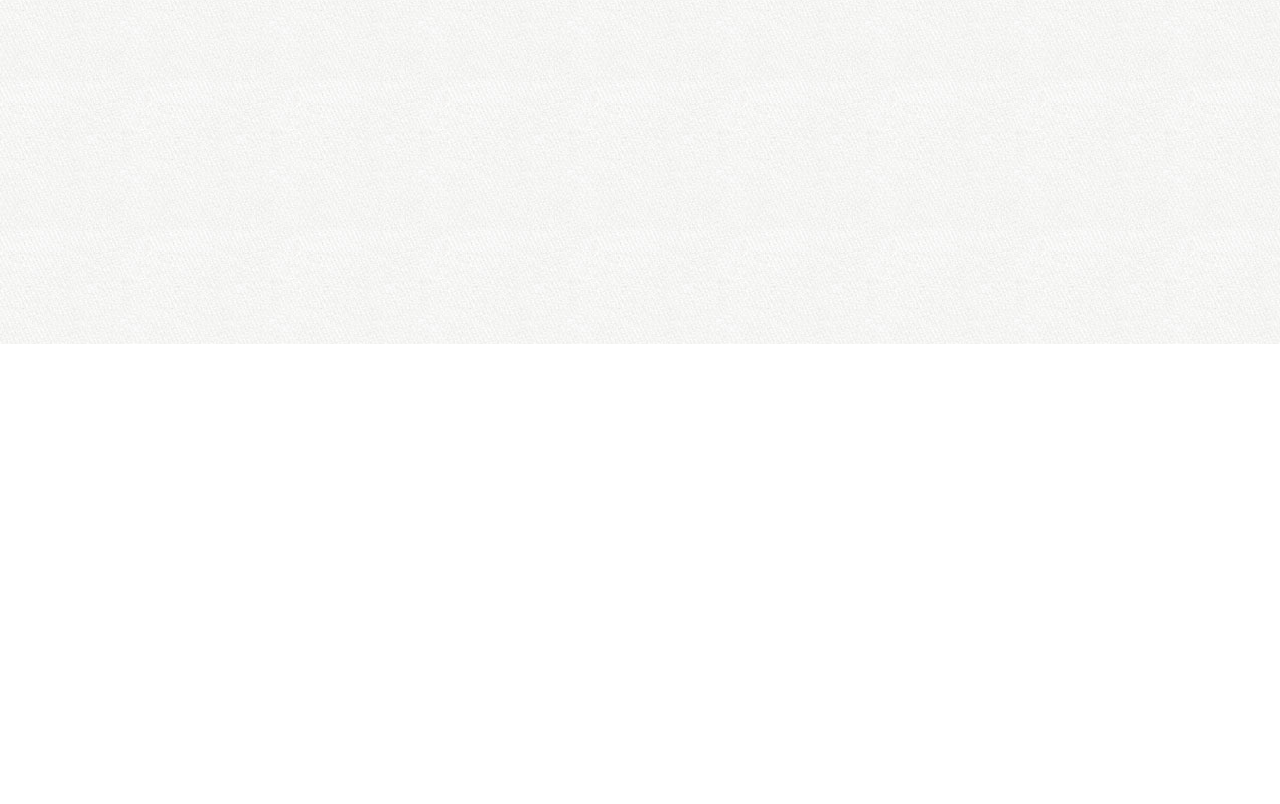
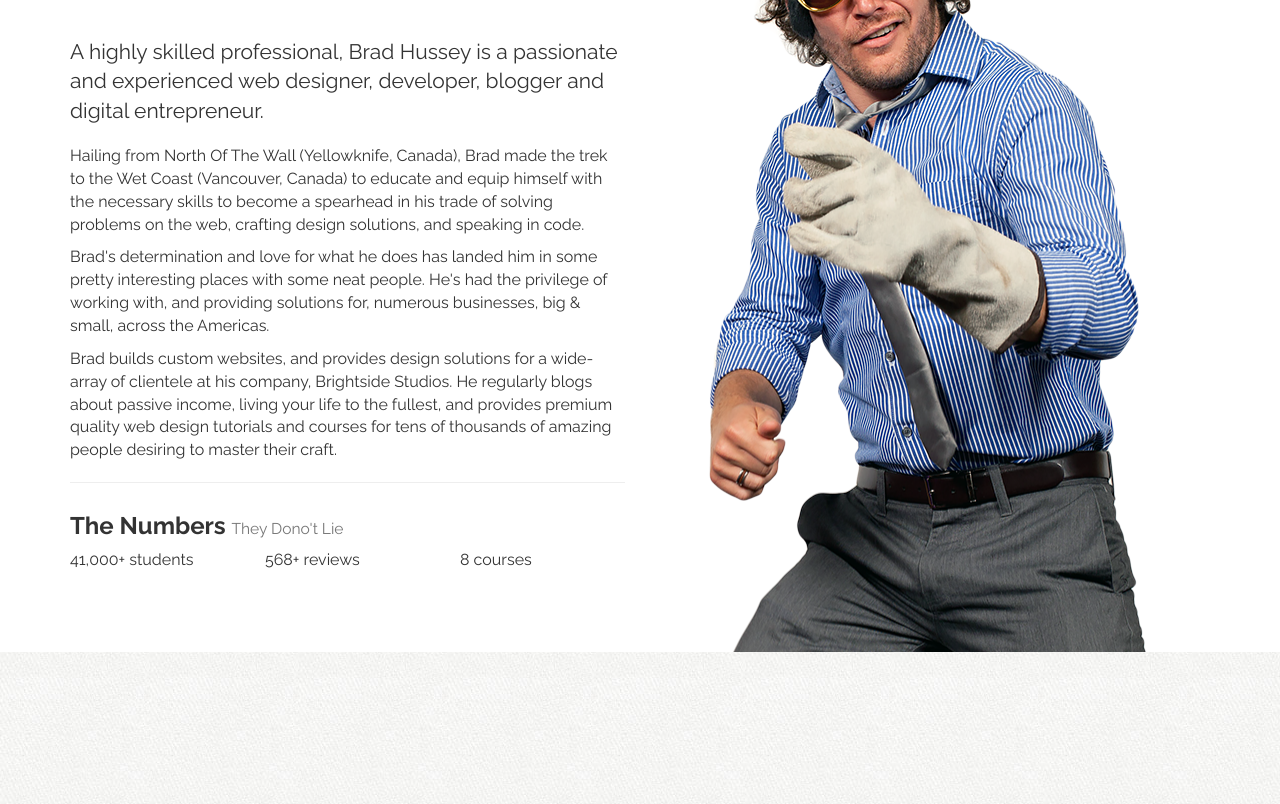
Before and after one commit to katreinhart/bootstrapcourse, a plain HTML site: page static/index.html in a window 1280 px wide. Shown: the part 4516-5320 px from the top of the page. Before the commit the page ends 4860 px from the top, so only its background shows below. Drawn offline with nearby package versions, Linux system fonts and the light colour scheme.

Commit message:
Added instructor section with background image

```diff
--- a/static/assets/css/custom.css
+++ b/static/assets/css/custom.css
@@ -178,6 +178,12 @@ section h3{
   color: white;
 }
 
+#instructor{
+  background: white url('../img/brad-elvis.png') 90% -10px no-repeat;
+
+
+}
+
 /* === CUSTOM ICON SPRITES === */
 i.ci{
   display: inline-block;
--- a/static/index.html
+++ b/static/index.html
@@ -262,17 +262,76 @@ Web developers are paid well, anywhere from $33,000 to more than $105,000 per ye
       </div><!-- container -->
     </section><!-- featurette -->
 
+  <!-- instructor
+==============================================-->
+    <section id="instructor">
+      <div class="container">
+        <div class="row">
+          <div class="col-sm-8 col-md-6">
+            <div class="row">
+              <div class="col-lg-8">
+  							<h2>Your Instructor <small>Brad Hussey</small></h2>
+  						</div><!-- end col -->
+  						<div class="col-lg-4">
+  							<a href="https://twitter.com/bradhussey" class="badge social twitter" target="_blank"><i class="fa fa-twitter"></i></a>
+  							<a href="https://facebook.com/bradhussey" class="badge social facebook" target="_blank"><i class="fa fa-facebook"></i></a>
+  							<a href="https://plus.google.com/+BradHussey" class="badge social gplus" target="_blank"><i class="fa fa-google-plus"></i></a>
+  						</div><!-- end col -->
+            </div><!-- row -->
+
+            <p class="lead">
+              A highly skilled professional, Brad Hussey is a passionate and experienced web designer, developer, blogger and digital entrepreneur.
+            </p>
+            <p>
+              Hailing from North Of The Wall (Yellowknife, Canada), Brad made the trek to the Wet Coast (Vancouver, Canada) to educate and equip himself with the necessary skills to become a spearhead in his trade of solving problems on the web, crafting design solutions, and speaking in code. </p>
+            <p>
+              Brad's determination and love for what he does has landed him in some pretty interesting places with some neat people. He's had the privilege of working with, and providing solutions for, numerous businesses, big &amp; small, across the Americas. </p>
+            <p>
+              Brad builds custom websites, and provides design solutions for a wide-array of clientele at his company, Brightside Studios. He regularly blogs about passive income, living your life to the fullest, and provides premium quality web design tutorials and courses for tens of thousands of amazing people desiring to master their craft.
+            </p>
+            <hr>
+            <h3>The Numbers <small>They Dono't Lie</small></h3>
+            <div class="row">
+              <div class="col-xs-4">
+                <div class="num">
+                  <div class="num-content">
+                    41,000+ <span>students</span>
+                  </div><!-- num-content -->
+                </div><!-- num -->
+              </div><!-- col -->
+              <div class="col-xs-4">
+                <div class="num">
+                  <div class="num-content">
+                    568+ <span>reviews</span>
+                  </div><!-- num-content -->
+                </div><!-- num -->
+              </div><!-- col -->
+              <div class="col-xs-4">
+                <div class="num">
+                  <div class="num-content">
+                    8 <span>courses</span>
+                  </div><!-- num-content -->
+                </div><!-- num -->
+              </div><!-- col -->
+            </div><!-- row -->
+          </div><!-- col -->
+        </div><!-- row -->
+      </div><!-- container -->
+    </section> <!-- instructor -->
+
+
+    <!-- testimonials
+  ==============================================-->
     <section>
-      <!-- instructor -->
-    </section>
 
+    </section><!-- testimonials -->
+
+
+    <!-- Sign up now!
+    ==============================================-->
     <section>
-      <!-- testimonials -->
-    </section>
 
-    <section>
-      <!-- Signup -->
-    </section>
+    </section>  <!-- Signup -->
 
     <footer>
 
```
